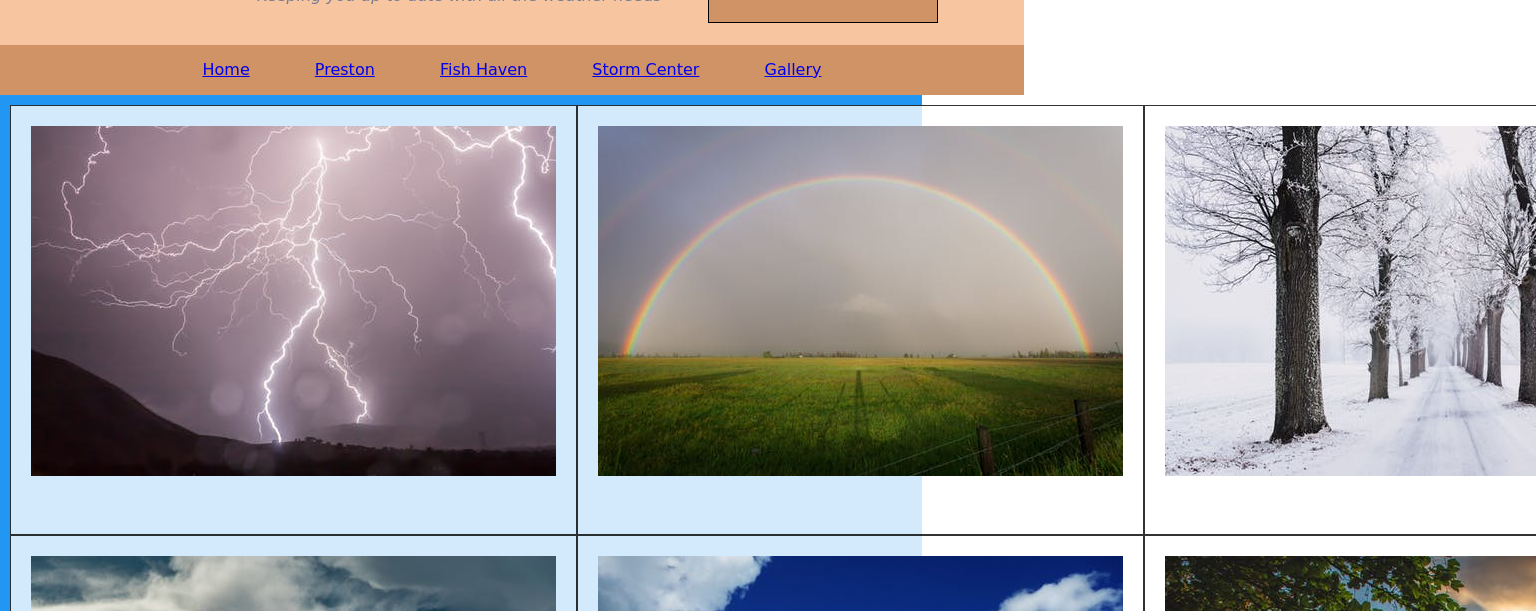
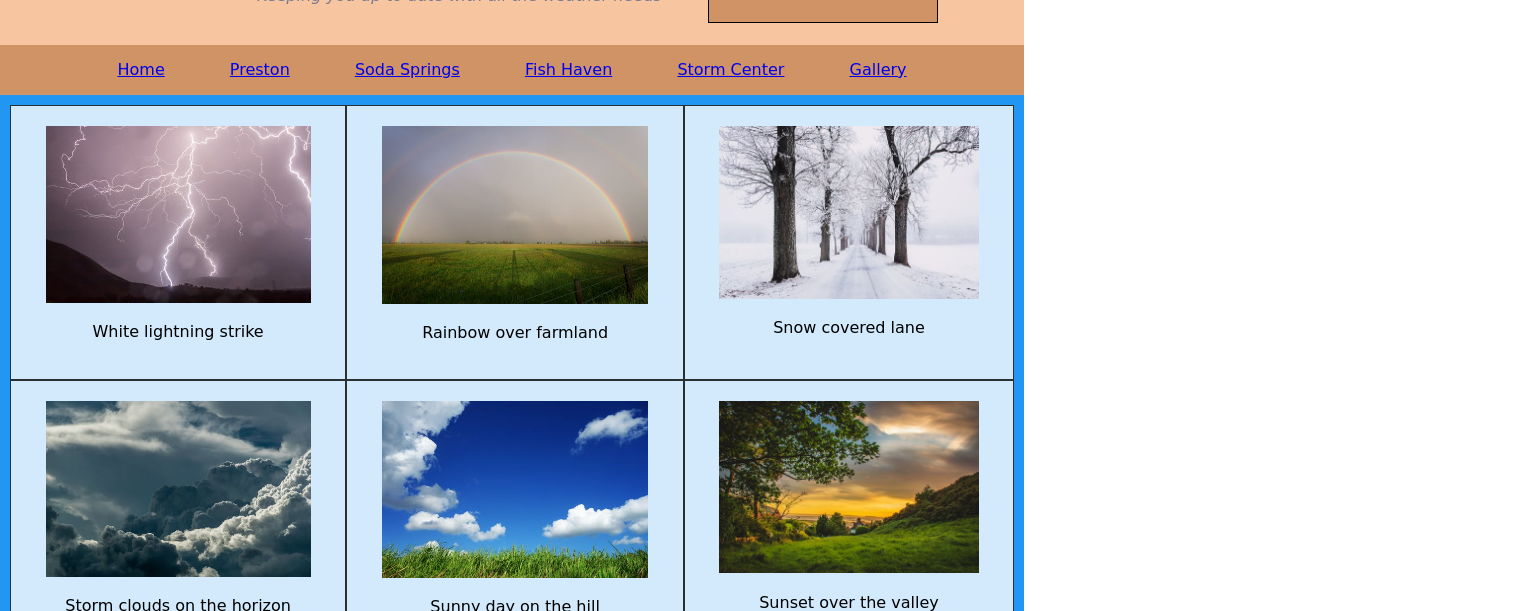
Before and after one commit to sjohnson1213/sjohnson1213.github.io, a plain HTML site: page assignments/lesson-7/gallery.html in a window 1024 px wide. Shown: the part 173-784 px from the top of the page, 1536 px wide, since content can reach past the window. Drawn offline with Linux system fonts and the light colour scheme.

Commit message:
updated gallery css

```diff
--- a/assignments/lesson-6/css/large.css
+++ b/assignments/lesson-6/css/large.css
@@ -168,4 +168,5 @@ footer{
     text-align:center;
     padding:.2rem;
 }
+
 }
--- a/assignments/lesson-7/css/large.css
+++ b/assignments/lesson-7/css/large.css
@@ -168,4 +168,28 @@ footer{
     text-align:center;
     padding:.2rem;
 }
+.grid-container {
+    display: grid;
+    grid-template-columns: auto auto auto;
+    background-color: #2196F3;
+    padding: 10px;
 }
+
+.grid-item {
+    background-color: rgba(255, 255, 255, 0.8);
+    border: 1px solid rgba(0, 0, 0, 0.8);
+    padding: 20px;
+    font-size: 1rem;
+    text-align: center;
+}
+
+.grid-container img{
+    width:90%;
+}
+
+.grid-container img:hover{
+  border: 1px solid;
+  padding: 10px;
+  box-shadow: 5px 10px #888888;
+}
+}
--- a/assignments/lesson-7/css/medium.css
+++ b/assignments/lesson-7/css/medium.css
@@ -168,4 +168,22 @@
         text-align:center;
         padding:.2rem;
     }
+    .grid-container {
+        display: grid;
+        grid-template-columns: auto auto;
+        background-color: #2196F3;
+        padding: 10px;
+    }
+
+    .grid-item {
+        background-color: rgba(255, 255, 255, 0.8);
+        border: 1px solid rgba(0, 0, 0, 0.8);
+        padding: 20px;
+        font-size: 1rem;
+        text-align: center;
+    }
+
+    .grid-container img{
+        width:90%;
+    }
 }
--- a/assignments/lesson-7/css/small.css
+++ b/assignments/lesson-7/css/small.css
@@ -190,4 +190,22 @@ html {-webkit-text-size-adjust: 100%; -ms-text-size-adjust: 100%;}
         text-align:center;
         padding:.2rem;
     }
+    .grid-container {
+        display: grid;
+        grid-template-columns: auto;
+        background-color: #2196F3;
+        padding: 10px;
+    }
+
+    .grid-item {
+        background-color: rgba(255, 255, 255, 0.8);
+        border: 1px solid rgba(0, 0, 0, 0.8);
+        padding: 20px;
+        font-size: 1rem;
+        text-align: center;
+    }
+
+    .grid-container img{
+        width:90%;
+    }
 }
--- a/assignments/lesson-7/gallery.html
+++ b/assignments/lesson-7/gallery.html
@@ -22,23 +22,6 @@
 <link href="css/medium.css" rel="stylesheet">
 <!-- enhance-desktop -->
 <link href="css/large.css" rel="stylesheet">
-<style>
-.grid-container {
-  display: grid;
-  grid-template-columns: auto auto auto;
-  background-color: #2196F3;
-  padding: 10px;
-  width: 90%;
-}
-.grid-item {
-  background-color: rgba(255, 255, 255, 0.8);
-  border: 1px solid rgba(0, 0, 0, 0.8);
-  padding: 20px;
-  font-size: 30px;
-  text-align: center;
-}
-</style>
-
 
 </head>
 <body>
@@ -59,7 +42,7 @@
             <ul class="navbar">
                 <li><a href="town-template.html ">Home</a></li>
                 <li><a href="../lesson-7/preston.html">Preston</a></li>
-                <li><a href="#soda>Soda Springs</a></li>
+                <li><a href="#soda">Soda Springs</a></li>
                 <li><a href="#fish">Fish Haven</a></li>
                 <li><a href="#storm">Storm Center</a></li>
                 <li><a href="../lesson-7/gallery.html">Gallery</a></li>
@@ -69,27 +52,27 @@
     <div class="grid-container">
         <div class="grid-item">
             <img src="images/lightning.jpeg" alt="Lightning">
-            <p></p>
+            <p>White lightning strike</p>
         </div>
         <div class="grid-item">
             <img src="images/rainbow.jpeg" alt="Rainbow">
-            <p></p>
+            <p>Rainbow over farmland</p>
         </div>
         <div class="grid-item">
             <img src="images/snowy_lane.jpeg" alt="Snowy Lane">
-            <p></p>
+            <p>Snow covered lane</p>
         </div>
         <div class="grid-item">
             <img src="images/storm_clouds.jpeg" alt="Storm Clouds">
-            <p></p>
+            <p>Storm clouds on the horizon</p>
         </div>
         <div class="grid-item">
             <img src="images/sunny_day.jpeg" alt="Sunny Day">
-            <p></p>
+            <p>Sunny day on the hill</p>
         </div>
         <div class="grid-item">
             <img src="images/sunset.jpeg" alt="Sunset">
-            <p></p>
+            <p>Sunset over the valley</p>
         </div>
       </div>
         <footer>
```
